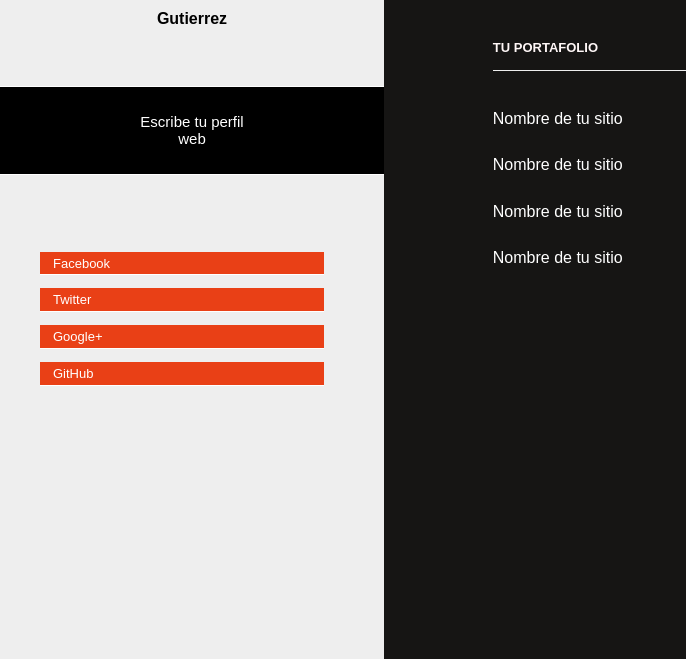
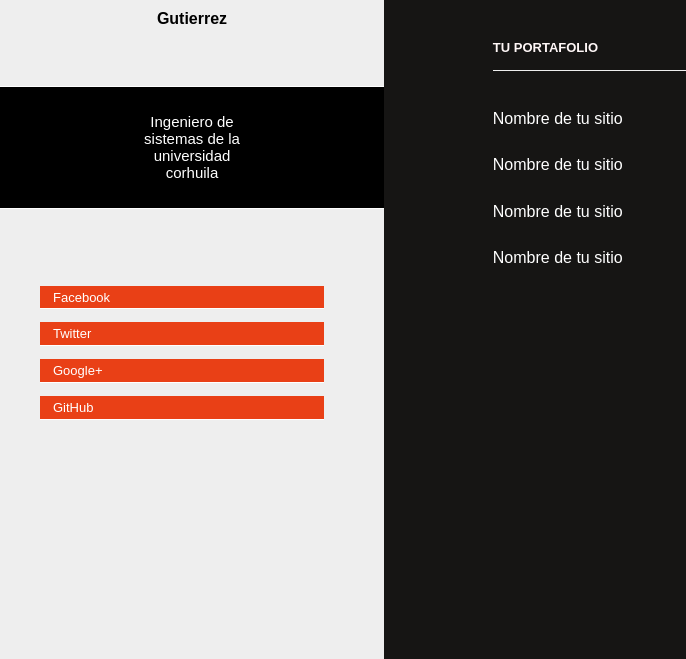
Before and after one commit to felipee96/Tallergit, a plain HTML site: page index.html in a window 1280 px wide. Shown: the part 141-800 px from the top of the page, without its empty margins (0-686 px from the left). Drawn offline with Linux system fonts and the light colour scheme.

Commit message:
se agrego el perfil

```diff
--- a/index.html
+++ b/index.html
@@ -35,7 +35,7 @@
       <div class="comunidad-autoria">
         <div class="nombre">
           <!-- 2º Commit - Tu perfil Web -->
-          <p>Escribe tu perfil web</p>
+          <p>Ingeniero de sistemas de la universidad corhuila</p>
         </div>
       </div>
     </section>
```
